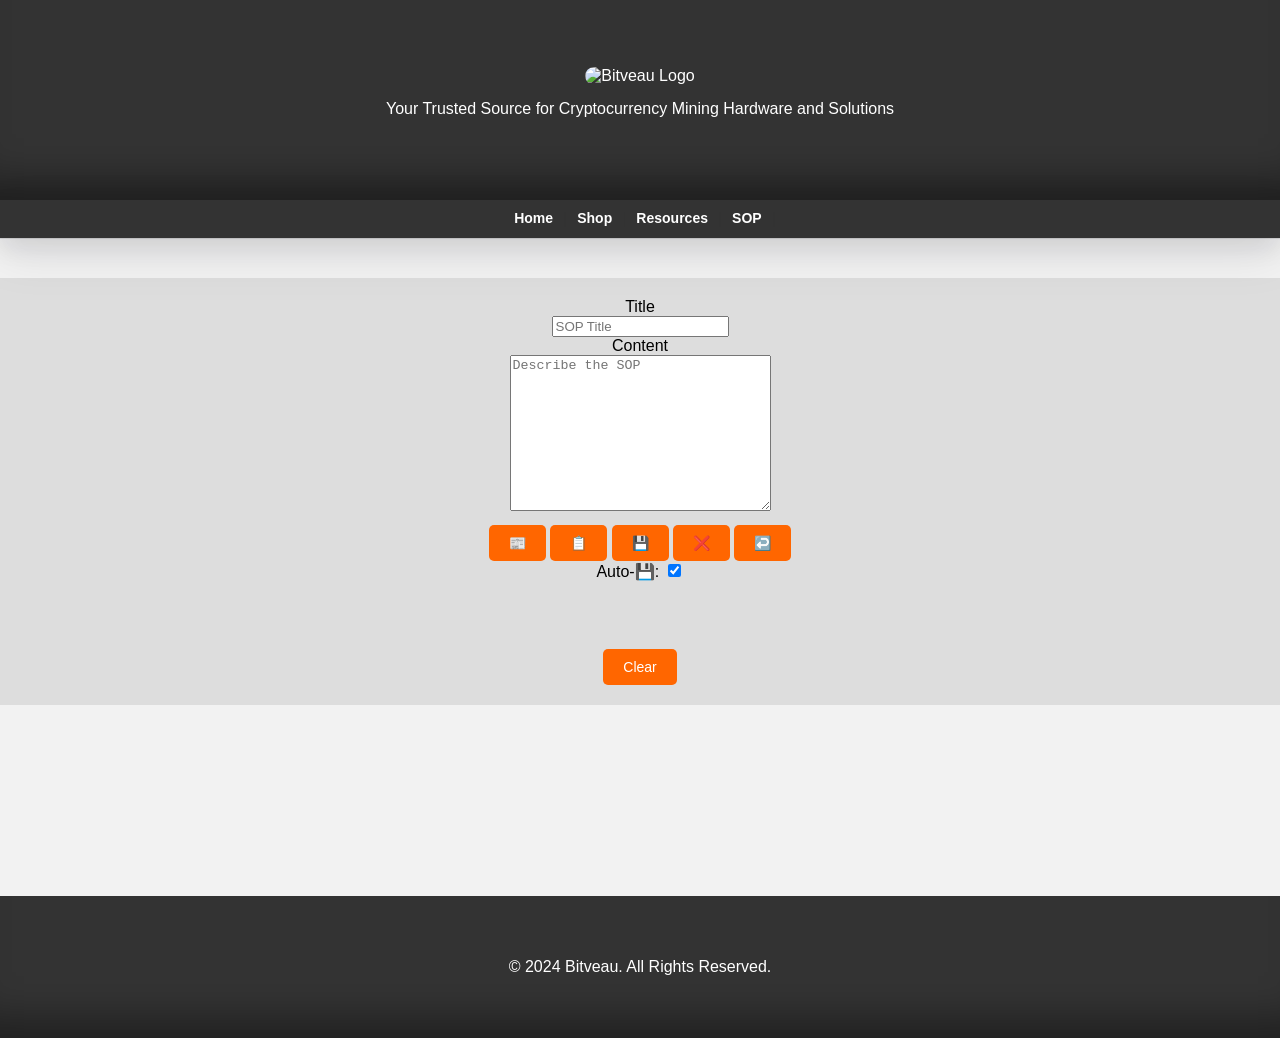
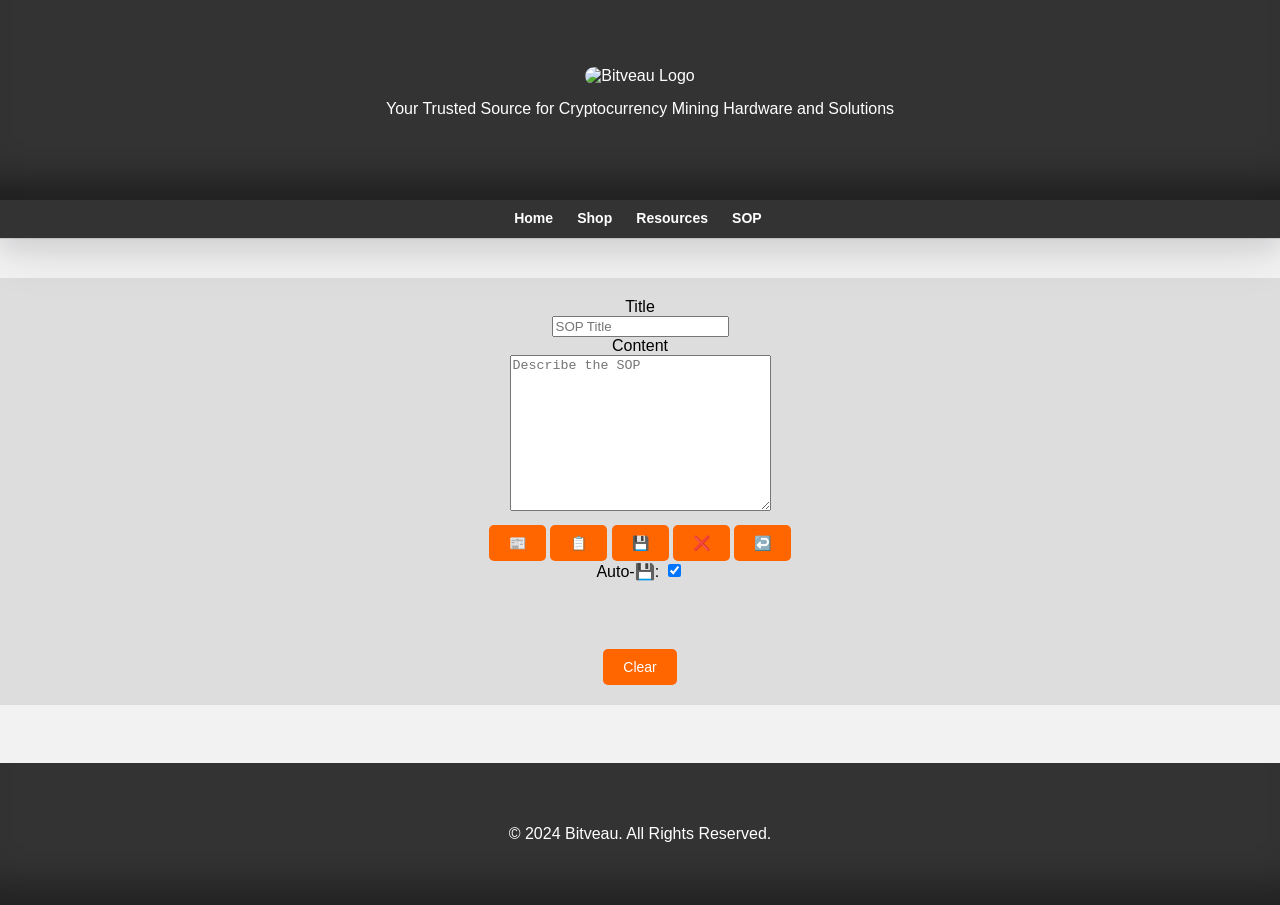

update site

--- a/websites/bitvuea/assets/css/styles.css
+++ b/websites/bitvuea/assets/css/styles.css
@@ -99,7 +99,7 @@ nav a:hover {
 }
 
 main {
-    min-height: calc(100vh - var(--headerHeight) - var(--footerHeight));
+    min-height: calc(100vh - var(--headerHeight) - var(--footerHeight) - 140px);
     background-color: var(--backgroundColor);
     padding: 20px 0px;
     margin: 20px 0px;
@@ -229,4 +229,10 @@ section:nth-child(even) {
 section:nth-child(odd) {
     background-color: var(--altBackgroundColor);
     color: var(--altTextColor);
+}
+
+.task-form {
+    display: flex;
+    flex-direction: column;
+    padding: 15px;
 }
